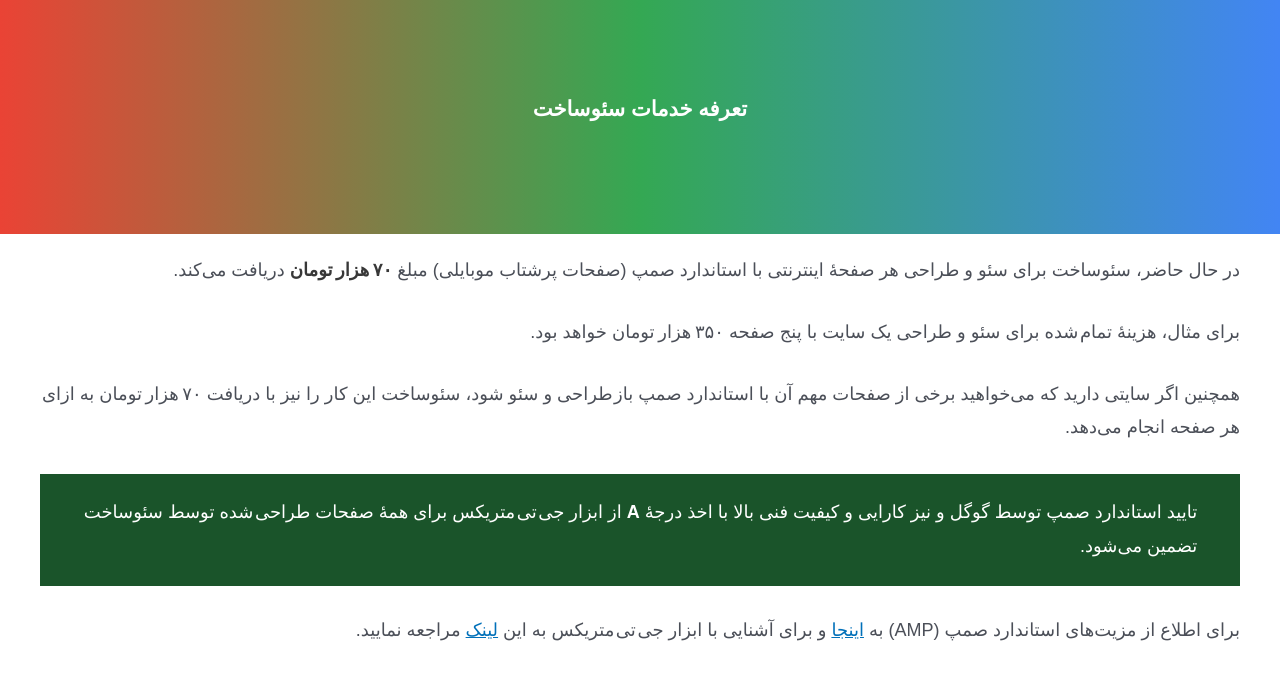
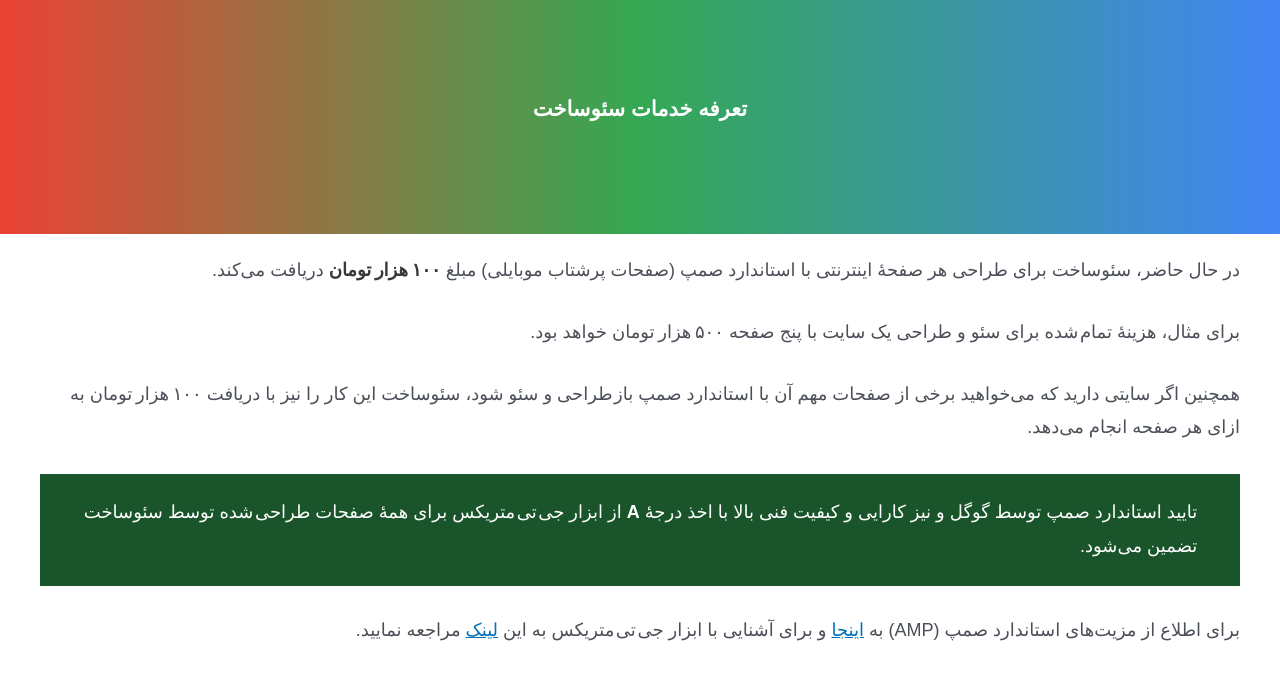
Before and after one commit to SEOsakht/seosakht.github.io, a plain HTML site: page prices/index.html in a window 1280 px wide. Shown: the part 87-761 px from the top of the page. Drawn offline with Linux system fonts and the light colour scheme; a web font is replaced by a local one.

Commit message:
Update index.html

```diff
--- a/prices/index.html
+++ b/prices/index.html
@@ -66,9 +66,9 @@
 <div class="wp-block-cover alignfull is-light amp-wp-d5088ff" data-amp-original-style="min-height:0vw">
 <span aria-hidden="true" class="has-background-dim-100 wp-block-cover__gradient-background has-background-dim has-background-gradient amp-wp-93c2323" data-amp-original-style="background:linear-gradient(90deg,rgb(234,67,53) 0%,rgb(52,168,83) 50%,rgb(66,133,244) 100%)"></span><div class="wp-block-cover__inner-container"><h1 class="has-text-align-center has-ast-global-color-4-color has-text-color" id="تعرفه-خدمات-سئوساخت">تعرفه خدمات سئوساخت</h1></div>
 </div>
-<p>در حال حاضر، سئوساخت برای سئو و طراحی هر صفحهٔ اینترنتی با استاندارد صمپ (صفحات پرشتاب موبایلی) مبلغ <strong>۷۰ هزار تومان</strong> دریافت می‌کند.</p>
-<p>برای مثال، هزینهٔ تمام شده برای سئو و طراحی یک سایت با پنج صفحه ۳۵۰ هزار تومان خواهد بود.</p>
-<p>همچنین اگر سایتی دارید که می‌خواهید برخی از صفحات مهم آن با استاندارد صمپ باز طراحی و سئو شود، سئوساخت این کار را نیز با دریافت ۷۰ هزار تومان به ازای هر صفحه انجام می‌دهد.</p>
+<p>در حال حاضر، سئوساخت برای طراحی هر صفحهٔ اینترنتی با استاندارد صمپ (صفحات پرشتاب موبایلی) مبلغ <strong>۱۰۰ هزار تومان</strong> دریافت می‌کند.</p>
+<p>برای مثال، هزینهٔ تمام شده برای سئو و طراحی یک سایت با پنج صفحه ۵۰۰ هزار تومان خواهد بود.</p>
+<p>همچنین اگر سایتی دارید که می‌خواهید برخی از صفحات مهم آن با استاندارد صمپ باز طراحی و سئو شود، سئوساخت این کار را نیز با دریافت ۱۰۰ هزار تومان به ازای هر صفحه انجام می‌دهد.</p>
 <p class="has-ast-global-color-4-color has-ast-global-color-6-background-color has-text-color has-background">تایید استاندارد صمپ توسط گوگل و نیز کارایی و کیفیت فنی بالا با اخذ درجهٔ <strong><mark class="has-inline-color has-ast-global-color-4-color amp-wp-cefb454" data-amp-original-style="background-color:rgba(0, 0, 0, 0)">A</mark></strong> از ابزار جی تی متریکس برای همهٔ صفحات طراحی شده توسط سئوساخت تضمین می‌شود.</p>
 <p>برای اطلاع از مزیت‌های استاندارد صمپ (AMP) به <a href="https://www.seosakht.ir/">اینجا</a> و برای آشنایی با ابزار جی تی متریکس به این <a href="https://www.seosakht.ir/page-speed-seo/">لینک</a> مراجعه نمایید.</p>
 <pre class="wp-block-verse has-text-align-center">برای مشاوره یا سفارش کار لطفا از طریق <a href="https://www.instagram.com/seosakht/" target="_blank" rel="noreferrer noopener nofollow">اینستاگرام</a> به ما پیام دهید.</pre>
```
